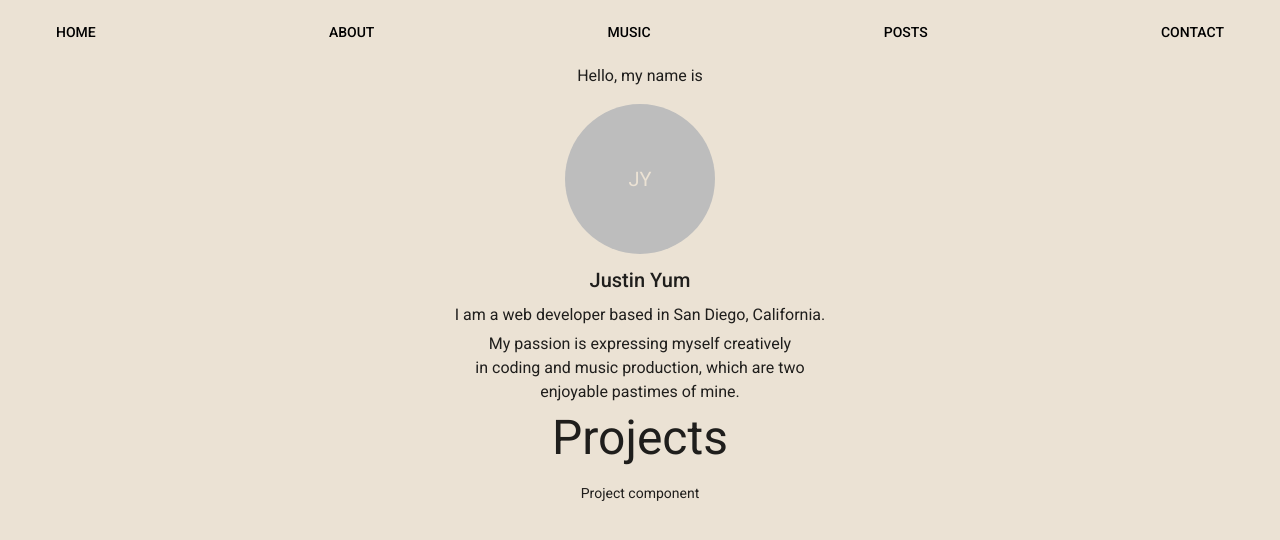
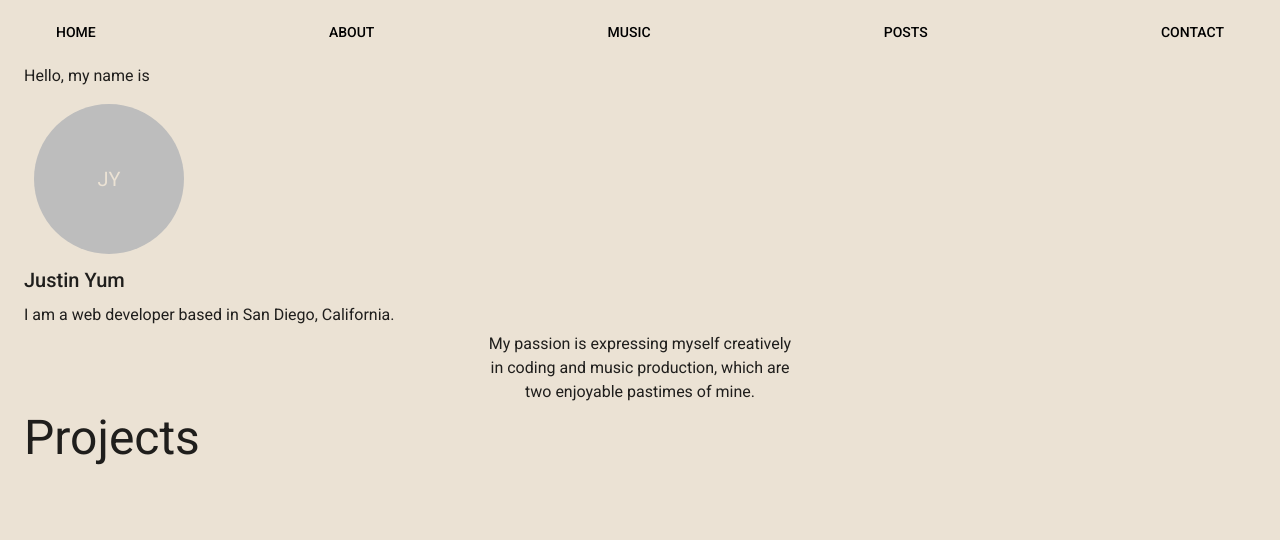
Before and after one commit to justinyum98/justinyum-website, a React (Create React App) app: page /about in a window 1280 px wide. Shown: the top 540 px of the page. Built offline with nearby package versions, Linux system fonts and the light colour scheme.

Commit message:
added InstaPost and InstaPostsWrapper

```diff
--- a/package.json
+++ b/package.json
@@ -3,7 +3,12 @@
   "version": "0.1.0",
   "private": true,
   "dependencies": {
+    "@apollo/react-components": "^3.1.3",
+    "@apollo/react-hooks": "^3.1.3",
     "@material-ui/core": "^4.5.2",
+    "@material-ui/icons": "^4.5.1",
+    "apollo-boost": "^0.4.4",
+    "graphql": "^14.5.8",
     "mdi-material-ui": "^6.8.0",
     "prop-types": "^15.7.2",
     "react": "^16.11.0",
--- a/src/components/About/About.jsx
+++ b/src/components/About/About.jsx
@@ -1,11 +1,9 @@
 import React from 'react';
 
 import { makeStyles } from '@material-ui/core/styles';
-import Box from '@material-ui/core/Box';
+import Grid from '@material-ui/core/Grid';
 import Avatar from '@material-ui/core/Avatar';
 import Typography from '@material-ui/core/Typography';
-
-import Project from '../Project/Project';
 
 const useStyles = makeStyles({
   avatar: {
@@ -19,32 +17,45 @@ export default function About() {
   const classes = useStyles();
 
   return (
-    <Box display="flex" flexDirection="column" alignItems="center">
-      <Box display="flex" flexDirection="column" alignItems="center">
-        <Typography variant="body1" align="center" gutterBottom>
+    <div>
+      <Grid container direction="column" justify="flex-start" alignItems="center">
+        <Grid container item xs={12}>
+          <Grid item xs={12}>
+            <Typography variant="body1" gutterBottom>
               Hello, my name is
             </Typography>
+          </Grid>
+          <Grid item xs={12}>
             <Avatar className={classes.avatar}>JY</Avatar>
-        <Typography variant="h6" align="center" gutterBottom>
+          </Grid>
+          <Grid item xs={12}>
+            <Typography variant="h6" gutterBottom>
               Justin Yum
             </Typography>
-        <Typography variant="body1" align="center" gutterBottom>
+          </Grid>
+          <Grid item xs={12}>
+            <Typography variant="body1" gutterBottom>
               I am a web developer based in San Diego, California.
             </Typography>
+          </Grid>
+          <Grid item xs={12}>
             <Typography variant="body1" align="center" gutterBottom>
               My passion is expressing myself creatively
               <br />
-          in coding and music production, which are two
+              in coding and music production, which are
               <br />
-          enjoyable pastimes of mine.
+              two enjoyable pastimes of mine.
             </Typography>
-      </Box>
-      <Box display="flex" flexDirection="column" alignItems="center">
-        <Typography variant="h3" align="center" gutterBottom>
+          </Grid>
+        </Grid>
+        <Grid container item xs={12}>
+          <Grid item xs={12}>
+            <Typography variant="h3" gutterBottom>
               Projects
             </Typography>
-        <Project />
-      </Box>
-    </Box>
+          </Grid>
+        </Grid>
+      </Grid>
+    </div>
   );
 }
--- a/src/components/App/App.jsx
+++ b/src/components/App/App.jsx
@@ -9,6 +9,7 @@ import Layout from '../Layout/Layout';
 import Navbar from '../Navbar/Navbar';
 import Home from '../Home/Home';
 import About from '../About/About';
+import Music from '../Music/Music';
 
 function App() {
   return (
@@ -23,7 +24,7 @@ function App() {
             <About />
           </Route>
           <Route path="/music">
-            Music component here
+            <Music />
           </Route>
           <Route path="/posts">
             Posts component here
--- a/src/components/Home/Home.jsx
+++ b/src/components/Home/Home.jsx
@@ -7,7 +7,7 @@ import Typography from '@material-ui/core/Typography';
 import IconButton from '@material-ui/core/IconButton';
 import Fade from '@material-ui/core/Fade';
 
-import { Instagram, Soundcloud } from 'mdi-material-ui';
+import { Instagram, Soundcloud, GithubCircle } from 'mdi-material-ui';
 
 export default function Home() {
   const [fadeOn, setFadeOn] = useState(false);
@@ -52,6 +52,9 @@ export default function Home() {
         </Grid>
         <Fade in={fadeOn} timeout={5000}>
           <Grid item xs={12}>
+            <IconButton href="https://github.com/justinyum98">
+              <GithubCircle />
+            </IconButton>
             <IconButton href="https://soundcloud.com/justin-yum">
               <Soundcloud />
             </IconButton>
--- a/src/components/Layout/Layout.jsx
+++ b/src/components/Layout/Layout.jsx
@@ -1,14 +1,21 @@
-/* eslint-disable react/forbid-prop-types */
 import React from 'react';
 import PropTypes from 'prop-types';
+import ApolloClient from 'apollo-boost';
+import { ApolloProvider } from '@apollo/react-hooks';
+
 import { ThemeProvider } from '@material-ui/core/styles';
 import CssBaseline from '@material-ui/core/CssBaseline';
 import Container from '@material-ui/core/Container';
 
 import theme from '../../theme';
 
+const client = new ApolloClient({
+  uri: 'put uri here',
+});
+
 function Layout({ children }) {
   return (
+    <ApolloProvider client={client}>
       <ThemeProvider theme={theme}>
         <CssBaseline>
           <Container fixed>
@@ -16,6 +23,7 @@ function Layout({ children }) {
           </Container>
         </CssBaseline>
       </ThemeProvider>
+    </ApolloProvider>
   );
 }
 
--- /dev/null
+++ b/src/components/Music/Music.jsx
@@ -0,0 +1,9 @@
+import React from 'react';
+
+export default function Music() {
+  return (
+    <div>
+      Music component here.
+    </div>
+  );
+}
--- a/src/components/Project/Project.jsx
+++ b/src/components/Project/Project.jsx
@@ -1,14 +1,32 @@
 import React from 'react';
 import PropTypes from 'prop-types';
 
-import Box from '@material-ui/core/Box';
-
-function Project() {
+function Project({ project }) {
   return (
     <div>
-      Project component
+      {project}
     </div>
   );
 }
 
+Project.propTypes = {
+  project: PropTypes.shape({
+    name: PropTypes.string,
+    role: PropTypes.string,
+    date: PropTypes.string,
+    description: PropTypes.string,
+    repo: PropTypes.string,
+  }),
+};
+
+Project.defaultProps = {
+  project: {
+    name: '(Name of the project)',
+    role: '(My role in this project)',
+    date: '(Month Year - Month Year)',
+    description: '(Description)',
+    repo: '(Github repo)',
+  },
+};
+
 export default Project;
```
Also changed, not shown: src/components/InstaPost/InstaPost.jsx (added, +84 -0 lines), src/components/InstaPostsWrapper/InstaPostsWrapper.jsx (added, +45 -0 lines), src/components/Posts/Posts.jsx (added, +11 -0 lines), src/data/projects.js (added, +11 -0 lines), 1 other file (tests, documents, lock files or other folders). Lines whose indentation alone changed are shown as unchanged.
